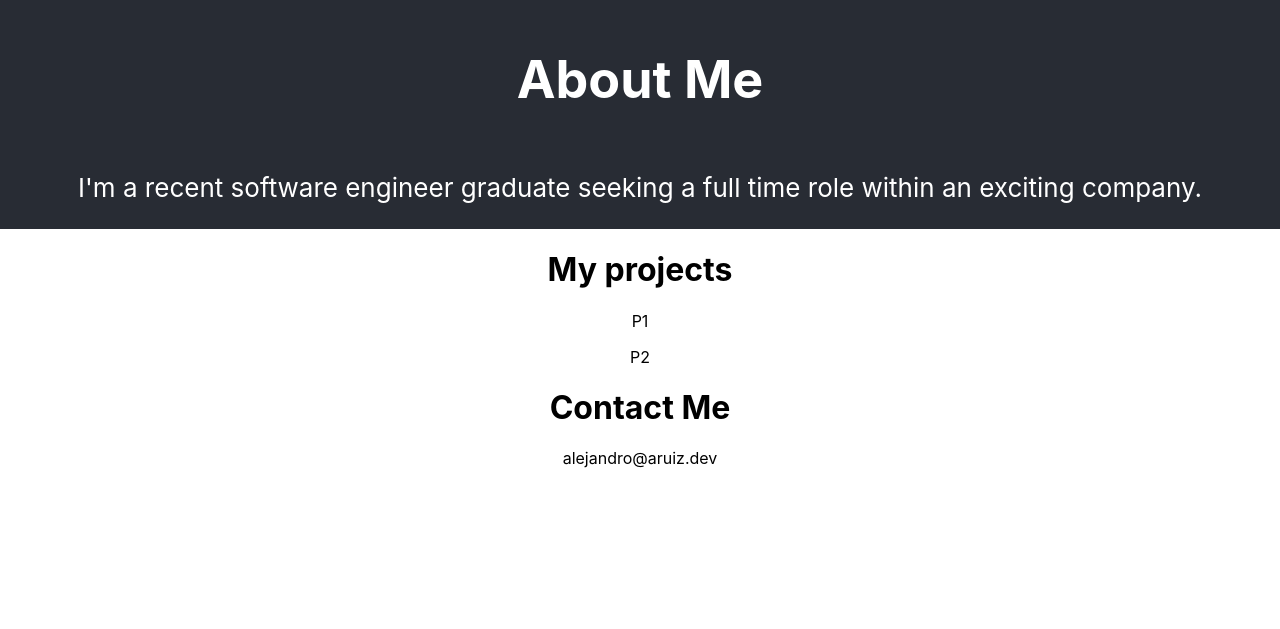
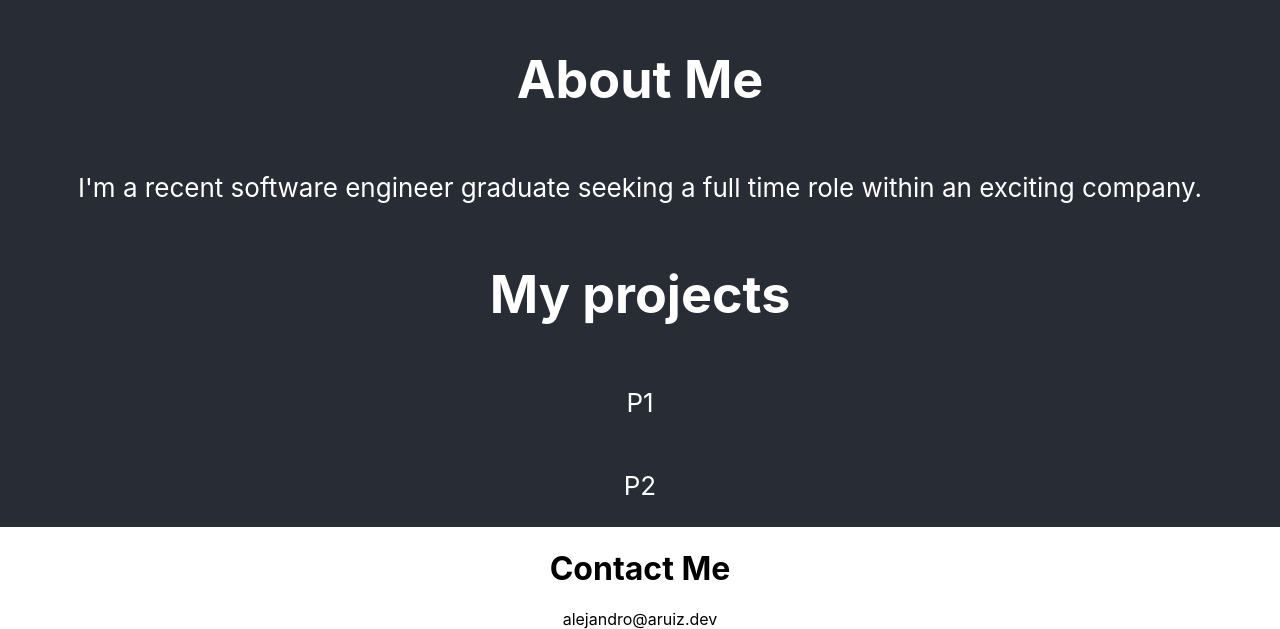
Before and after one commit to AlejandroRuiz1/AlejandroRuiz1.github.io, a React (Create React App) app: page / in a window 1280 px wide. Shown: the part 810-1439 px from the top of the page. Before the commit the page ends 1278 px from the top, so only its background shows below. Built offline with nearby package versions, Linux system fonts and the light colour scheme.

Commit message:
Added projects.css and modified test path.

```diff
--- a/src/css/Projects.css
+++ b/src/css/Projects.css
@@ -0,0 +1,10 @@
+#projects {
+    background-color: #282c34;
+    min-height:200px;
+    display: flex;
+    flex-direction: column;
+    align-items: center;
+    justify-content: center;
+    font-size: calc(10px + 2vmin);
+    color: white;
+}
```
Also changed, not shown: 1 other file (tests, documents, lock files or other folders).
